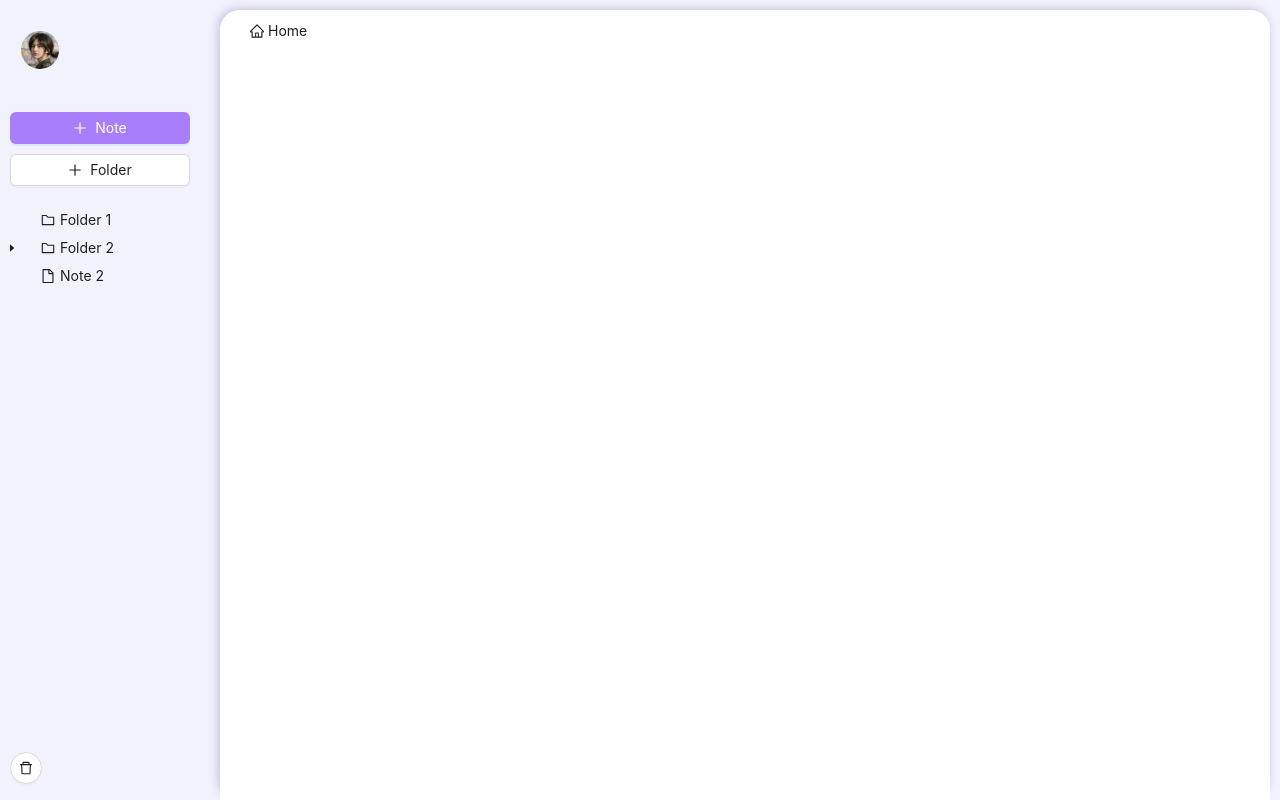
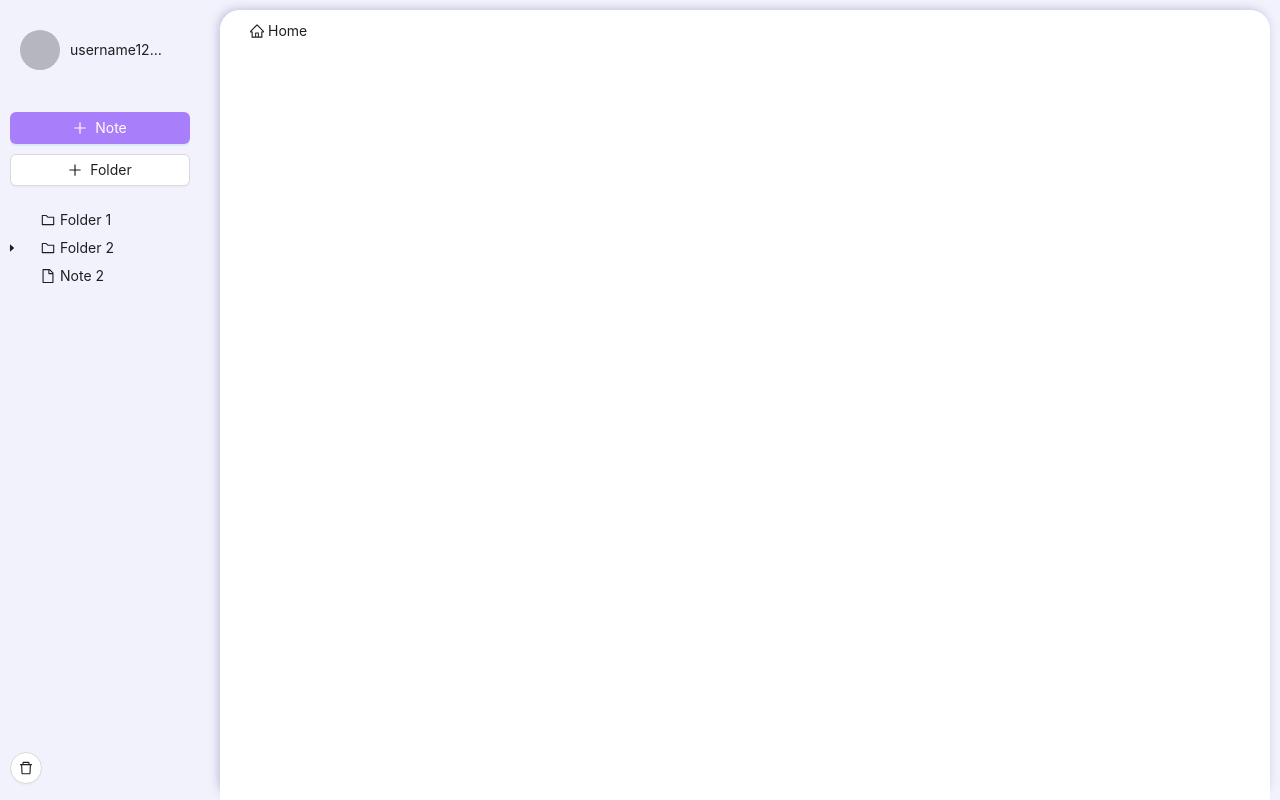
Before and after one commit to Mikalasa/air-notebook, a React (Create React App) app in the folder air-notebook/: page / in a window 1280 px wide. Built offline with nearby package versions, Linux system fonts and the light colour scheme.

Commit message:
add avatar username display and Split index.css into multiple CSS files.

```diff
--- a/air-notebook/src/components/layout/Header.jsx
+++ b/air-notebook/src/components/layout/Header.jsx
@@ -29,10 +29,11 @@ const CustomHeader = () => {
             }}
         >
             {/* Left part of the header */}
-            <div style={{ display: 'flex', alignItems: 'center', width: '200px', }}>
+            <div style={{display: 'flex', alignItems: 'center', width: '200px',}}>
                 <Dropdown overlay={menu} trigger={['click']}>
-                    <Avatar size="large" src="/avatar-demo.jpg" icon={<UserOutlined />} className="avatar-hover-effect" />
+                    <Avatar size="large" className="avatar-hover-effect" />
                 </Dropdown>
+                <span className="avatar-username" title="username12345678910111213141516">username12345678910111213141516</span>
             </div>
 
             {/* Right part of the header as an information bar */}
--- /dev/null
+++ b/air-notebook/src/css/custome_antDesign.css
@@ -0,0 +1,47 @@
+/*
+customer css applying to ant design components
+*/
+.CUSTOMER_CARD {
+    background: white;
+}
+.CONTENT-PANEL {
+    box-shadow: #6a6aa35e -2px -1px 10px 0;
+    border-radius: 20px;
+}
+.MVP {
+    background: rgba(255, 0, 0, 0);
+}
+
+.CREATE {
+    display: flex;
+    justify-content: center;
+    align-items: center;
+}
+
+.PROFILE {
+    padding: 10px 0 0 20px;
+}
+
+.trash-modal .ant-modal-body {
+    min-height: 400px;
+    max-height: 500px;
+    overflow-y: auto;
+}
+
+
+.avatar-hover-effect {
+    transition: transform 0.3s ease;
+}
+
+.avatar-hover-effect:hover {
+    transform: scale(1.2);
+}
+.avatar-username {
+    display: inline-block;
+    max-width: 100px; /* Adjust the width as needed */
+    white-space: nowrap;
+    overflow: hidden;
+    text-overflow: ellipsis;
+    vertical-align: middle;
+    margin-left: 10px;
+}
--- /dev/null
+++ b/air-notebook/src/css/general.css
@@ -0,0 +1,7 @@
+body {
+    margin: 0;
+}
+#root {
+    height: 100vh;
+    background-color: #f2f2fd;
+}
--- /dev/null
+++ b/air-notebook/src/css/replace_antDesign.css
@@ -0,0 +1,24 @@
+.ant-layout {
+    background: transparent;
+}
+
+.ant-tree {
+    border-radius: 0;
+    background-color: #f2f2fd;
+}
+.ant-tree-node-content-wrapper:hover {
+    background-color: #d6d6fb;
+    border-radius: 0;
+}
+
+.ant-btn-primary {
+    background-color:  #a97efa !important;
+}
+
+.ant-tree-draggable-icon{
+    display: none;
+}
+.draggable-tree {
+    height: 100%;
+    overflow-y: auto;
+}
--- /dev/null
+++ b/air-notebook/src/css/scrollingBar.css
@@ -0,0 +1,28 @@
+.draggable-tree::-webkit-scrollbar {
+    width: 4px;
+}
+.draggable-tree::-webkit-scrollbar-track {
+    background: transparent;
+}
+.draggable-tree::-webkit-scrollbar-thumb {
+    background-color: #b3b3b3;
+    border-radius: 4px;
+}
+.draggable-tree::-webkit-scrollbar-thumb:hover {
+    background-color: #8a8a8a;
+}
+
+
+.trash-modal .ant-modal-body::-webkit-scrollbar {
+    width: 4px;
+}
+.trash-modal .ant-modal-body::-webkit-scrollbar-track {
+    background: transparent;
+}
+.trash-modal .ant-modal-body::-webkit-scrollbar-thumb {
+    background-color: #b3b3b3;
+    border-radius: 4px;
+}
+.trash-modal .ant-modal-body::-webkit-scrollbar-thumb:hover {
+    background-color: #8a8a8a;
+}
--- a/air-notebook/src/index.css
+++ /dev/null
@@ -1,101 +0,0 @@
-.ant-tree-draggable-icon{
-    display: none;
-}
-
-.draggable-tree {
-    height: 100%;
-    overflow-y: auto;
-}
-.draggable-tree::-webkit-scrollbar {
-    width: 4px;
-}
-.draggable-tree::-webkit-scrollbar-track {
-    background: transparent;
-}
-.draggable-tree::-webkit-scrollbar-thumb {
-    background-color: #b3b3b3;
-    border-radius: 4px;
-}
-.draggable-tree::-webkit-scrollbar-thumb:hover {
-    background-color: #8a8a8a;
-}
-
-body {
-    margin: 0;
-}
-#root {
-    height: 100vh;
-    background-color: #f2f2fd;
-}
-
-
-/*
-replace ant design default styles
-*/
-.ant-layout {
-    background: transparent;
-}
-.ant-tree {
-    border-radius: 0;
-    background-color: #f2f2fd;
-}
-.ant-tree-node-content-wrapper:hover {
-    background-color: #d6d6fb;
-    border-radius: 0;
-}
-.ant-btn-primary {
-    background-color:  #a97efa !important;
-}
-
-
-
-/*
-customer css applying to ant design components
-*/
-.CUSTOMER_CARD {
-    background: white;
-}
-.CONTENT-PANEL {
-    box-shadow: #6a6aa35e -2px -1px 10px 0;
-    border-radius: 20px;
-}
-.MVP {
-    background: rgba(255, 0, 0, 0);
-}
-
-.CREATE {
-    display: flex;
-    justify-content: center;
-    align-items: center;
-}
-
-.PROFILE {
-    padding: 10px 0 0 20px;
-}
-
-.trash-modal .ant-modal-body {
-    min-height: 400px;
-    max-height: 500px;
-    overflow-y: auto;
-}
-.trash-modal .ant-modal-body::-webkit-scrollbar {
-    width: 4px;
-}
-.trash-modal .ant-modal-body::-webkit-scrollbar-track {
-    background: transparent;
-}
-.trash-modal .ant-modal-body::-webkit-scrollbar-thumb {
-    background-color: #b3b3b3;
-    border-radius: 4px;
-}
-.trash-modal .ant-modal-body::-webkit-scrollbar-thumb:hover {
-    background-color: #8a8a8a;
-}
-
-.avatar-hover-effect {
-    transition: transform 0.3s ease;
-}
-
-.avatar-hover-effect:hover {
-    transform: scale(1.1);
-}
--- a/air-notebook/src/index.js
+++ b/air-notebook/src/index.js
@@ -3,7 +3,11 @@ import ReactDOM from 'react-dom/client';
 import { Provider } from 'react-redux';
 import { store } from './store/store';
 import App from './App';
-import './index.css';
+import './css/general.css';
+import './css/replace_antDesign.css';
+import './css/custome_antDesign.css';
+import './css/scrollingBar.css';
+
 
 const root = ReactDOM.createRoot(document.getElementById('root'));
 root.render(
```
